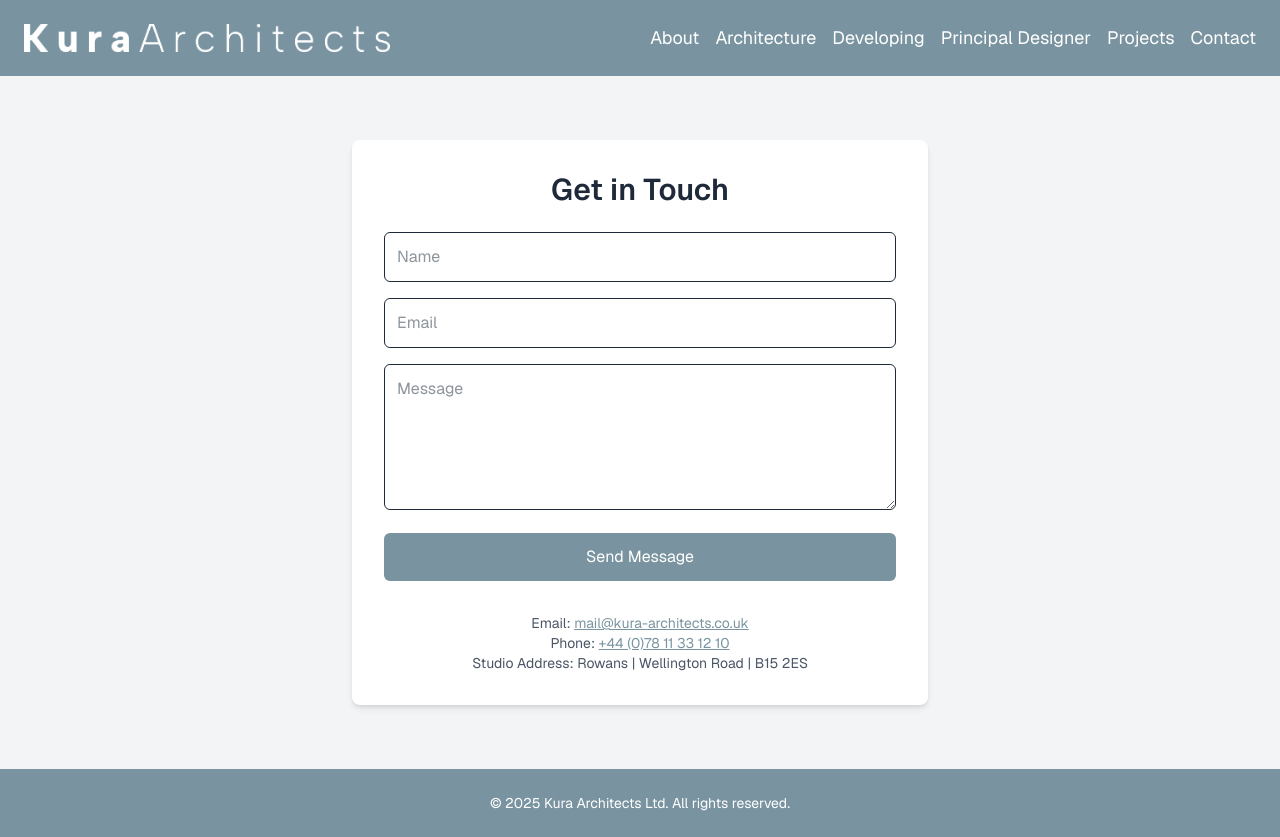
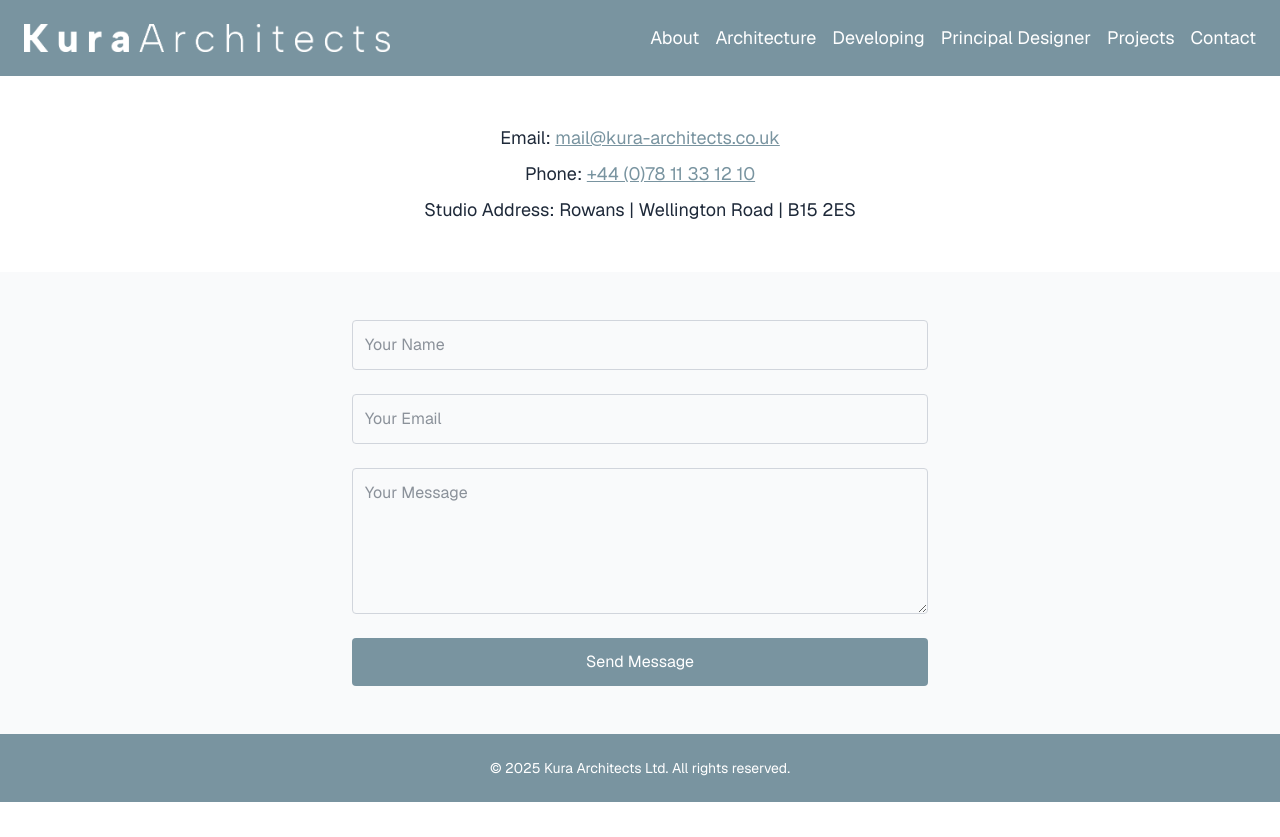
Before and after one commit to KuraArchitects/kura-architects-site, a Next.js app: page /contact in a window 1280 px wide. After the commit the page ends 802 px from the top, so only its background shows below. Built offline with nearby package versions, Linux system fonts and the light colour scheme.

Commit message:
Contacts page updated

```diff
--- a/app/contact/page.js
+++ b/app/contact/page.js
@@ -11,12 +11,14 @@ export default function ContactPage() {
   }, []);
 
   return (
-    <div className="flex flex-col min-h-screen bg-white text-gray-800 font-sans">
+    <main className="min-h-screen bg-white text-gray-800 font-sans">
 
       {/* Header */}
       <header className="p-6 bg-[#7994a0] text-white">
         <div className="flex flex-col items-center sm:flex-row sm:justify-between">
-          <Image src="/Logo.png" alt="Kura Architects" width={366} height={100} />
+          <Link href="/">
+            <Image src="/Logo.png" alt="Kura Architects" width={366} height={100} />
+          </Link>
           <nav className="mt-4 sm:mt-0 space-x-4 text-lg text-center sm:text-right">
             <Link href="/about" className="hover:underline">About</Link>
             <Link href="/architecture" className="hover:underline">Architecture</Link>
@@ -28,35 +30,56 @@ export default function ContactPage() {
         </div>
       </header>
 
-      {/* Contact Section */}
-      <main className="flex-grow flex items-center justify-center bg-gray-100 px-4 py-16">
-        <div className="max-w-xl w-full bg-white p-8 rounded-lg shadow-md">
-          <motion.h1
-            className="text-3xl font-semibold mb-6 text-center"
-            initial={{ opacity: 0, y: -20 }}
-            animate={{ opacity: 1, y: 0 }}
-            transition={{ duration: 1 }}
-          >
-            Get in Touch
-          </motion.h1>
-          <form className="space-y-4">
-            <input type="text" placeholder="Name" className="w-full border p-3 rounded-md" />
-            <input type="email" placeholder="Email" className="w-full border p-3 rounded-md" />
-            <textarea placeholder="Message" rows="5" className="w-full border p-3 rounded-md"></textarea>
-            <button type="submit" className="w-full bg-[#7994a0] text-white p-3 rounded-md hover:bg-[#5d7886] transition">Send Message</button>
+      {/* Contact Info */}
+      <section className="px-6 py-12 text-center">
+        <motion.div
+          initial={{ opacity: 0, y: 30 }}
+          animate={{ opacity: 1, y: 0 }}
+          transition={{ duration: 1 }}
+          className="max-w-2xl mx-auto"
+        >
+          <p className="text-lg mb-2">Email: <a href="mailto:mail@kura-architects.co.uk" className="text-[#7994a0] underline">mail@kura-architects.co.uk</a></p>
+          <p className="text-lg mb-2">Phone: <a href="tel:+447811331210" className="text-[#7994a0] underline">+44 (0)78 11 33 12 10</a></p>
+          <p className="text-lg">Studio Address: Rowans | Wellington Road | B15 2ES</p>
+        </motion.div>
+      </section>
+
+      {/* Contact Form */}
+      <section className="px-6 py-12 bg-gray-50">
+        <div className="max-w-xl mx-auto">
+          <form className="grid gap-6">
+            <input
+              type="text"
+              placeholder="Your Name"
+              className="border border-gray-300 p-3 rounded"
+              required
+            />
+            <input
+              type="email"
+              placeholder="Your Email"
+              className="border border-gray-300 p-3 rounded"
+              required
+            />
+            <textarea
+              rows="5"
+              placeholder="Your Message"
+              className="border border-gray-300 p-3 rounded"
+              required
+            ></textarea>
+            <button
+              type="submit"
+              className="bg-[#7994a0] text-white py-3 px-6 rounded hover:bg-[#5f7889]"
+            >
+              Send Message
+            </button>
           </form>
-          <div className="mt-8 text-center text-sm text-gray-600">
-            <p>Email: <a href="mailto:mail@kura-architects.co.uk" className="text-[#7994a0] underline">mail@kura-architects.co.uk</a></p>
-            <p>Phone: <a href="tel:+447811331210" className="text-[#7994a0] underline">+44 (0)78 11 33 12 10</a></p>
-            <p>Studio Address: Rowans  |  Wellington Road  |  B15 2ES</p>
-          </div>
         </div>
-      </main>
+      </section>
 
       {/* Footer */}
-      <footer className="mt-auto p-6 bg-[#7994a0] text-white text-center text-sm">
+      <footer className="p-6 bg-[#7994a0] text-white text-center text-sm">
         &copy; {new Date().getFullYear()} Kura Architects Ltd. All rights reserved.
       </footer>
-    </div>
+    </main>
   );
 }
```
